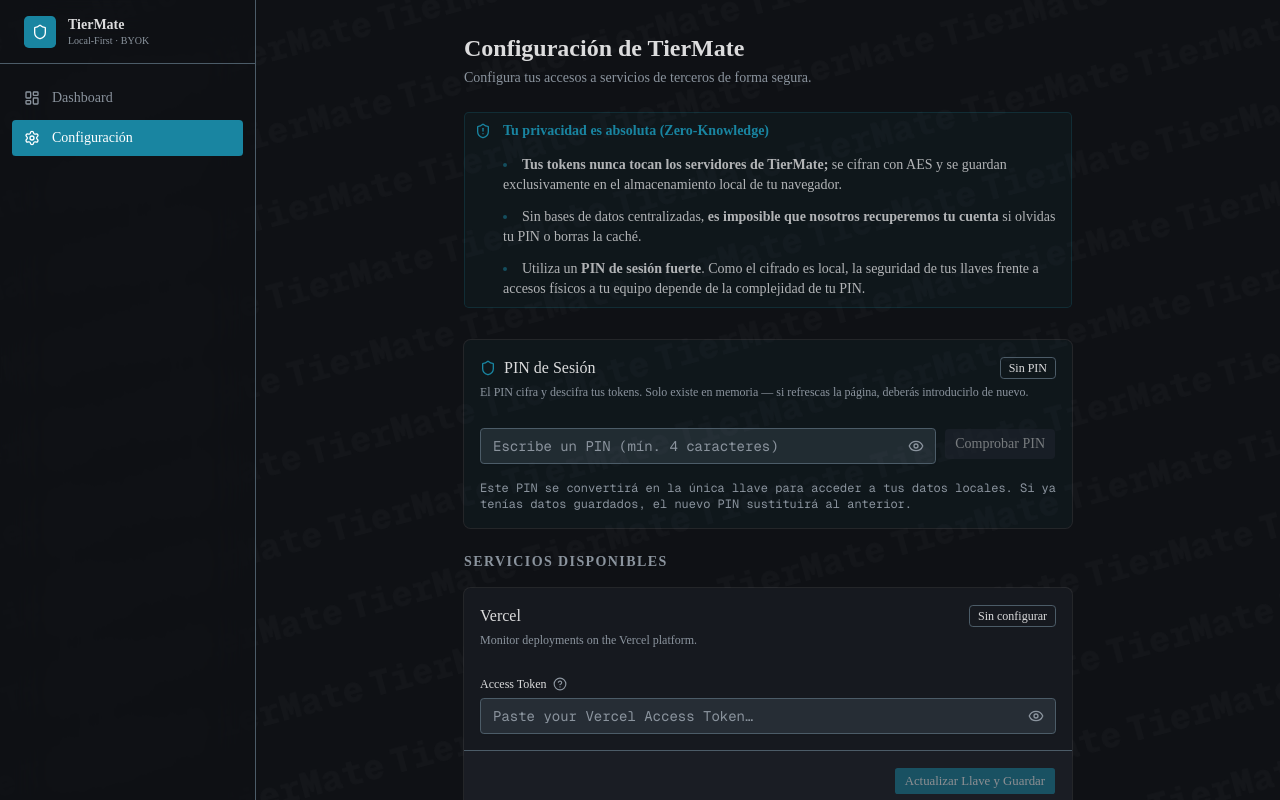
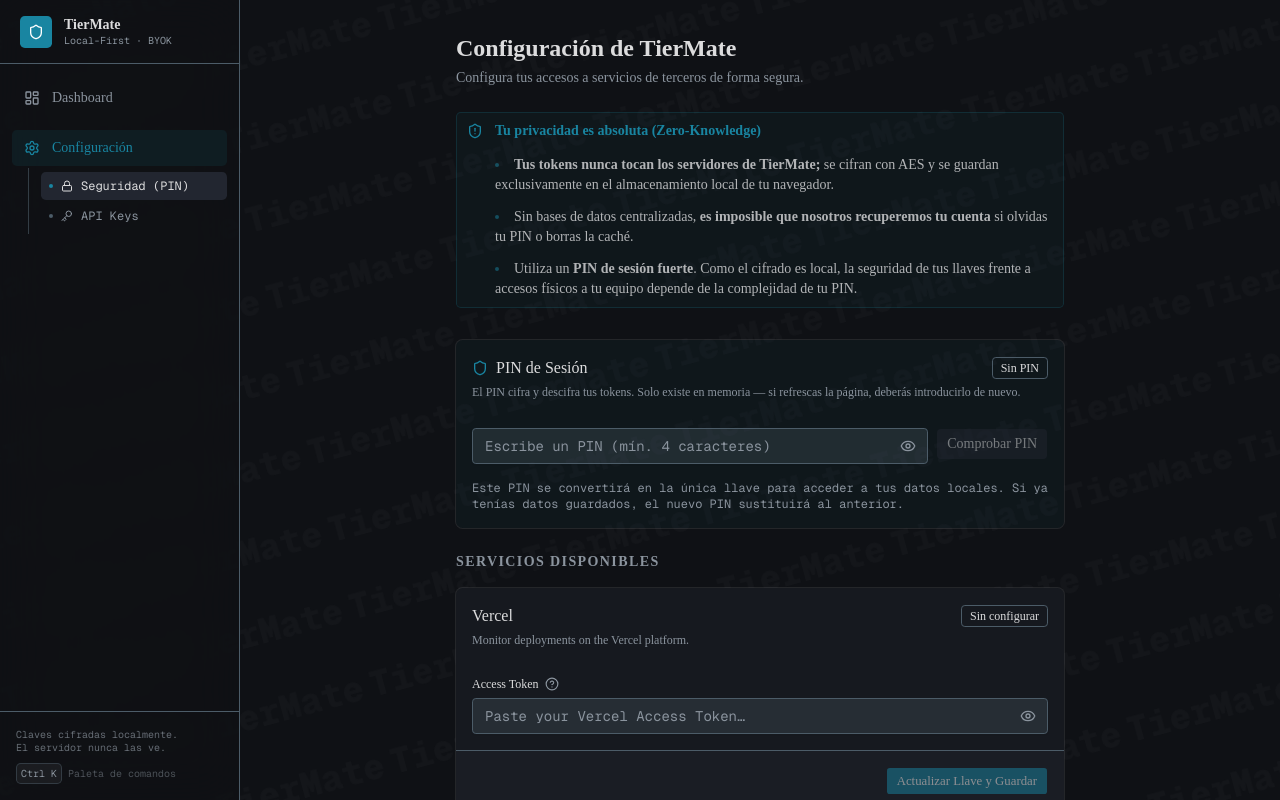
Before and after one commit to JorgeReina-fl/tiermate-app, a Next.js app: page /settings in a window 1280 px wide. Shown: the top 800 px of the page. Built offline with nearby package versions, Linux system fonts and the light colour scheme.

Commit message:
feat(ui): implement dynamic sticky sidebar with sub-navigation and scroll tracking

```diff
--- a/src/app/page.tsx
+++ b/src/app/page.tsx
@@ -106,6 +106,7 @@
         <div className="space-y-12">
           {/* ── Vercel Section ── */}
           {hasVercel && (
+            <div id="section-vercel">
               <ServiceSection
                 title="Vercel"
                 icon={<Triangle className="w-4 h-4 fill-current" />}
@@ -113,10 +114,12 @@
                 isLoading={isLoadingVercel}
                 viewMode={viewMode}
               />
+            </div>
           )}
 
           {/* ── Railway Section ── */}
           {hasRailway && (
+            <div id="section-railway">
               <ServiceSection
                 title="Railway"
                 icon={<span className="text-lg font-bold">⬡</span>}
@@ -124,10 +127,12 @@
                 isLoading={isLoadingRailway}
                 viewMode={viewMode}
               />
+            </div>
           )}
 
           {/* ── Render Section ── */}
           {hasRender && (
+            <div id="section-render">
               <ServiceSection
                 title="Render"
                 icon={<Box className="w-4 h-4 text-[#46E3B7]" />}
@@ -135,6 +140,7 @@
                 isLoading={isLoadingRender}
                 viewMode={viewMode}
               />
+            </div>
           )}
         </div>
 
--- a/src/app/settings/page.tsx
+++ b/src/app/settings/page.tsx
@@ -154,6 +154,7 @@
       </Alert>
 
       {/* Session PIN */}
+      <div id="section-security">
       <Card className="mb-6 border-primary/20 bg-primary/5">
         <CardHeader className="pb-3">
           <div className="flex items-center gap-2">
@@ -212,9 +213,10 @@
           </div>
         </CardContent>
       </Card>
+      </div>{/* /section-security */}
 
       {/* Active services */}
-      <div className="space-y-4 mb-6">
+      <div id="section-api-keys" className="space-y-4 mb-6">
         <h2 className="text-sm font-semibold text-muted-foreground uppercase tracking-widest">
           Servicios disponibles
         </h2>
--- a/src/components/AppShell.tsx
+++ b/src/components/AppShell.tsx
@@ -2,62 +2,200 @@
 
 import Link from "next/link";
 import { usePathname } from "next/navigation";
-import { Shield, LayoutDashboard, Settings } from "lucide-react";
+import { Shield, LayoutDashboard, Settings, Triangle, Box, Lock, Key } from "lucide-react";
 import { CommandMenu } from "@/components/CommandMenu";
 import { Kbd } from "@/components/ui/kbd";
+import { useDeployments } from "@/components/DeploymentsContext";
+import { useEffect, useState } from "react";
 
-const navItems = [
-  { href: "/", label: "Dashboard", icon: LayoutDashboard },
-  { href: "/settings", label: "Configuración", icon: Settings },
-];
+/* ── Service sub-sections ──────────────────────────────────── */
+
+const SERVICE_SECTIONS = [
+  {
+    key: "vercel",
+    label: "Vercel",
+    anchorId: "section-vercel",
+    icon: <Triangle className="w-3 h-3 fill-current shrink-0" />,
+  },
+  {
+    key: "railway",
+    label: "Railway",
+    anchorId: "section-railway",
+    icon: <span className="text-[10px] leading-none shrink-0">⬡</span>,
+  },
+  {
+    key: "render",
+    label: "Render",
+    anchorId: "section-render",
+    icon: <Box className="w-3 h-3 shrink-0 text-[#46E3B7]" />,
+  },
+] as const;
+
+const SETTINGS_SECTIONS = [
+  { label: "Seguridad (PIN)", anchorId: "section-security", icon: <Lock className="w-3 h-3 shrink-0" /> },
+  { label: "API Keys", anchorId: "section-api-keys", icon: <Key className="w-3 h-3 shrink-0" /> },
+] as const;
+
+/* ── Main component ────────────────────────────────────────── */
 
 export function AppShell({ children }: { children: React.ReactNode }) {
   const pathname = usePathname();
+  const { hasVercel, hasRailway, hasRender } = useDeployments();
+  const [activeSection, setActiveSection] = useState<string | null>(null);
+
+  /* IntersectionObserver — tracks which section is in viewport */
+  useEffect(() => {
+    const anchors = [
+      "section-vercel",
+      "section-railway",
+      "section-render",
+      "section-security",
+      "section-api-keys",
+    ];
+
+    const observers: IntersectionObserver[] = [];
+
+    anchors.forEach((id) => {
+      const el = document.getElementById(id);
+      if (!el) return;
+      const obs = new IntersectionObserver(
+        ([entry]) => {
+          if (entry.isIntersecting) setActiveSection(id);
+        },
+        { rootMargin: "-30% 0px -60% 0px", threshold: 0 }
+      );
+      obs.observe(el);
+      observers.push(obs);
+    });
+
+    return () => observers.forEach((o) => o.disconnect());
+  }, [pathname]);
+
+  function scrollTo(id: string) {
+    const el = document.getElementById(id);
+    if (el) {
+      el.scrollIntoView({ behavior: "smooth", block: "start" });
+      setActiveSection(id);
+    }
+  }
+
+  const isDashboard = pathname === "/";
+  const isSettings = pathname === "/settings";
+
+  const hasAnyService = hasVercel || hasRailway || hasRender;
 
   return (
     <div className="flex min-h-screen relative z-10">
-      {/* Sidebar */}
-      <aside className="w-64 shrink-0 border-r border-border flex flex-col bg-background/50 backdrop-blur-xl">
+      {/* ── Sidebar ─────────────────────────────────────── */}
+      <aside className="w-60 shrink-0 border-r border-border flex flex-col bg-background/60 backdrop-blur-xl sticky top-0 h-screen overflow-y-auto">
+
         {/* Logo */}
-        <div className="h-16 flex items-center gap-3 px-6 border-b border-border">
-          <span className="flex items-center justify-center w-8 h-8 rounded-lg bg-primary text-primary-foreground">
+        <div className="h-16 flex items-center gap-3 px-5 border-b border-border shrink-0">
+          <span className="flex items-center justify-center w-8 h-8 rounded-lg bg-primary text-primary-foreground shrink-0">
             <Shield className="w-4 h-4" />
           </span>
-          <div className="leading-tight">
+          <div className="leading-tight min-w-0">
             <p className="font-semibold text-sm">TierMate</p>
-            <p className="text-[10px] text-muted-foreground">Local-First · BYOK</p>
+            <p className="text-[10px] text-muted-foreground font-mono">Local-First · BYOK</p>
           </div>
         </div>
 
         {/* Navigation */}
-        <nav className="flex-1 py-4 px-3 space-y-1">
-          {navItems.map(({ href, label, icon: Icon }) => {
-            const active = pathname === href;
-            return (
+        <nav className="flex-1 py-4 px-3 space-y-0.5">
+
+          {/* ── Dashboard ── */}
           <Link
-                key={href}
-                href={href}
-                className={`flex items-center gap-3 px-3 py-2 rounded-md text-sm font-medium transition-colors
-                  ${active
-                    ? "bg-primary text-primary-foreground"
+            href="/"
+            className={`flex items-center gap-3 px-3 py-2 rounded-[0.3rem] text-sm font-medium transition-colors
+              ${isDashboard
+                ? "bg-primary/10 text-primary"
                 : "text-muted-foreground hover:bg-accent hover:text-accent-foreground"
               }`}
           >
-                <Icon className="w-4 h-4 shrink-0" />
+            <LayoutDashboard className="w-4 h-4 shrink-0" />
+            Dashboard
+          </Link>
+
+          {/* Sub-sections: only show on dashboard when services exist */}
+          {isDashboard && hasAnyService && (
+            <div className="ml-4 pl-3 border-l border-border/60 space-y-0.5 py-1 mt-0.5">
+              {SERVICE_SECTIONS.map(({ key, label, anchorId, icon }) => {
+                const isActive = activeSection === anchorId;
+                const isEnabled =
+                  (key === "vercel" && hasVercel) ||
+                  (key === "railway" && hasRailway) ||
+                  (key === "render" && hasRender);
+
+                if (!isEnabled) return null;
+
+                return (
+                  <button
+                    key={key}
+                    onClick={() => scrollTo(anchorId)}
+                    className={`w-full flex items-center gap-2 px-2 py-1.5 rounded-[0.3rem] text-xs font-mono transition-colors text-left
+                      ${isActive
+                        ? "text-foreground bg-accent"
+                        : "text-muted-foreground hover:text-foreground hover:bg-accent/50"
+                      }`}
+                  >
+                    {/* Active indicator */}
+                    <span className={`w-1 h-1 rounded-full shrink-0 transition-colors ${isActive ? "bg-primary" : "bg-border"}`} />
+                    {icon}
                     {label}
-              </Link>
+                  </button>
                 );
               })}
+            </div>
+          )}
+
+          {/* ── Configuración ── */}
+          <div className="pt-3">
+            <Link
+              href="/settings"
+              className={`flex items-center gap-3 px-3 py-2 rounded-[0.3rem] text-sm font-medium transition-colors
+                ${isSettings
+                  ? "bg-primary/10 text-primary"
+                  : "text-muted-foreground hover:bg-accent hover:text-accent-foreground"
+                }`}
+            >
+              <Settings className="w-4 h-4 shrink-0" />
+              Configuración
+            </Link>
+
+            {/* Quick-access sub-links for settings */}
+            {isSettings && (
+              <div className="ml-4 pl-3 border-l border-border/60 space-y-0.5 py-1 mt-0.5">
+                {SETTINGS_SECTIONS.map(({ label, anchorId, icon }) => {
+                  const isActive = activeSection === anchorId;
+                  return (
+                    <button
+                      key={anchorId}
+                      onClick={() => scrollTo(anchorId)}
+                      className={`w-full flex items-center gap-2 px-2 py-1.5 rounded-[0.3rem] text-xs font-mono transition-colors text-left
+                        ${isActive
+                          ? "text-foreground bg-accent"
+                          : "text-muted-foreground hover:text-foreground hover:bg-accent/50"
+                        }`}
+                    >
+                      <span className={`w-1 h-1 rounded-full shrink-0 transition-colors ${isActive ? "bg-primary" : "bg-border"}`} />
+                      {icon}
+                      {label}
+                    </button>
+                  );
+                })}
+              </div>
+            )}
+          </div>
         </nav>
 
         {/* Footer */}
-        <div className="px-5 py-4 border-t border-border space-y-2">
-          <p className="text-[11px] text-muted-foreground leading-snug">
-            Tus claves se guardan cifradas en tu navegador. El servidor nunca las ve.
+        <div className="px-4 py-4 border-t border-border space-y-2 shrink-0">
+          <p className="text-[10px] text-muted-foreground/70 leading-snug font-mono">
+            Claves cifradas localmente.<br />El servidor nunca las ve.
           </p>
-          <p className="text-[10px] text-muted-foreground/60 font-mono flex items-center gap-1.5">
+          <p className="text-[10px] text-muted-foreground/50 font-mono flex items-center gap-1.5">
             <Kbd className="px-1 py-0.5" />
-            Paleta de comandos
+            <span>Paleta de comandos</span>
           </p>
         </div>
       </aside>
```
Lines whose indentation alone changed are shown as unchanged.
